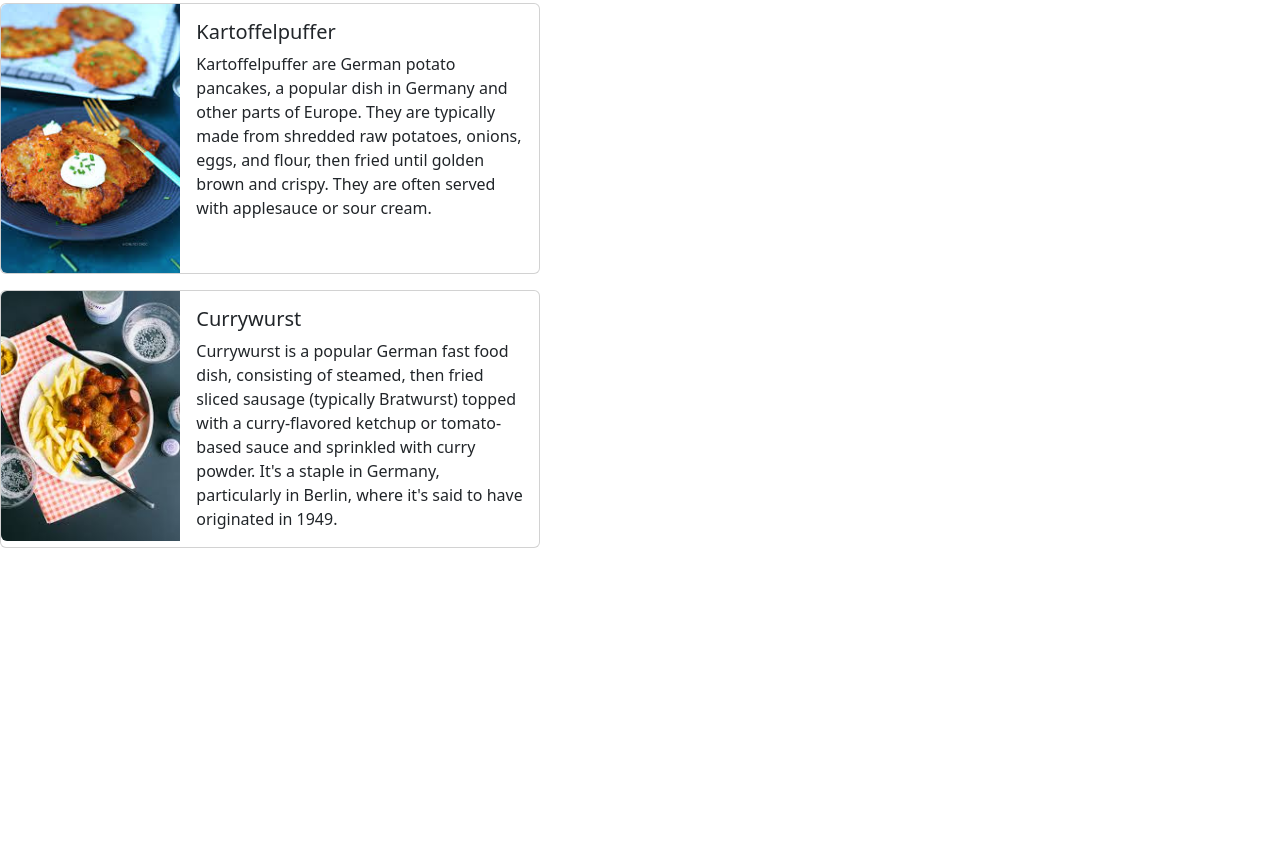
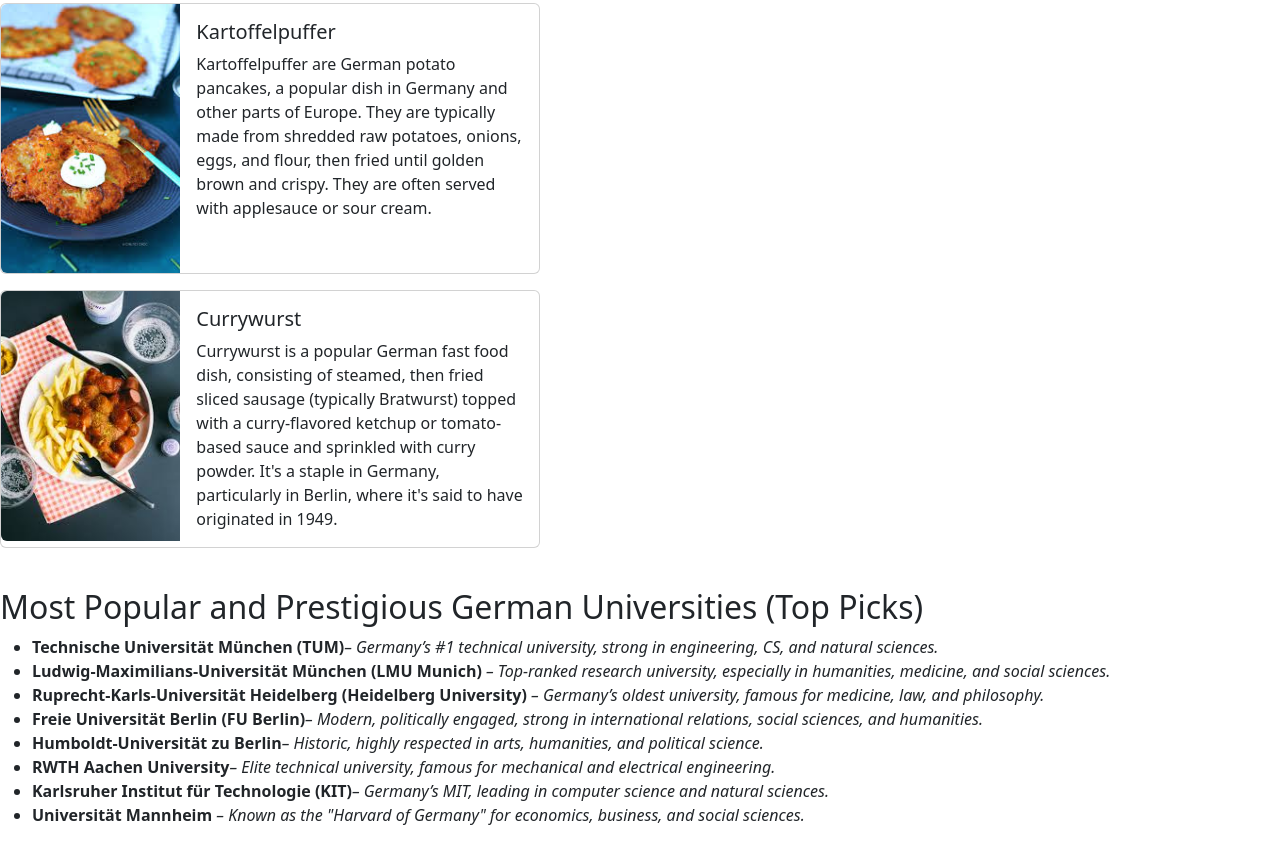
Before and after one commit to muzhiwa/week1_personal_page, a plain HTML site: page index.html in a window 1280 px wide. Shown: the part 2430-3273 px from the top of the page. Before the commit the page ends 3018 px from the top, so only its background shows below. Drawn offline with nearby package versions, Linux system fonts and the light colour scheme.

Commit message:
added univercitites

```diff
--- a/index.html
+++ b/index.html
@@ -155,7 +155,17 @@
     </section>
     <br>
     <section id="Univercities">
-
+        <h2>Most Popular and Prestigious German Universities (Top Picks)</h2>
+        <ul>
+          <li><strong>Technische Universität München (TUM)</strong><em>– Germany’s #1 technical university, strong in engineering, CS, and natural sciences.</em></li>
+          <li><strong>Ludwig-Maximilians-Universität München (LMU Munich)</strong> <em> – Top-ranked research university, especially in humanities, medicine, and social sciences.</em></li>
+          <li><strong>Ruprecht-Karls-Universität Heidelberg (Heidelberg University)</strong><em> – Germany’s oldest university, famous for medicine, law, and philosophy.</em></li>
+          <li><strong>Freie Universität Berlin (FU Berlin)</strong><em>– Modern, politically engaged, strong in international relations, social sciences, and humanities.</em></li>
+          <li><strong>Humboldt-Universität zu Berlin</strong><em>– Historic, highly respected in arts, humanities, and political science.</em></li>
+          <li><strong>RWTH Aachen University</strong><em>– Elite technical university, famous for mechanical and electrical engineering.</em></li>
+          <li><strong>Karlsruher Institut für Technologie (KIT)</strong><em>– Germany’s MIT, leading in computer science and natural sciences.</em></li>
+          <li><strong>Universität Mannheim </strong><em>– Known as the "Harvard of Germany" for economics, business, and social sciences.</em></li>
+        </ul>
     </section>
     <script src="https://cdn.jsdelivr.net/npm/bootstrap@5.3.7/dist/js/bootstrap.bundle.min.js" integrity="sha384-ndDqU0Gzau9qJ1lfW4pNLlhNTkCfHzAVBReH9diLvGRem5+R9g2FzA8ZGN954O5Q" crossorigin="anonymous"></script>
 </body>
```
